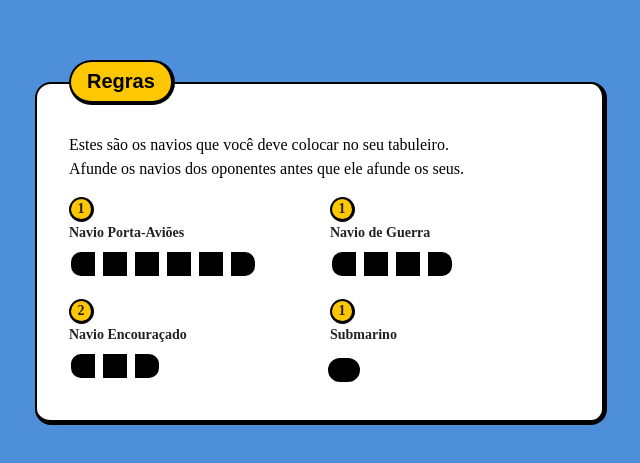
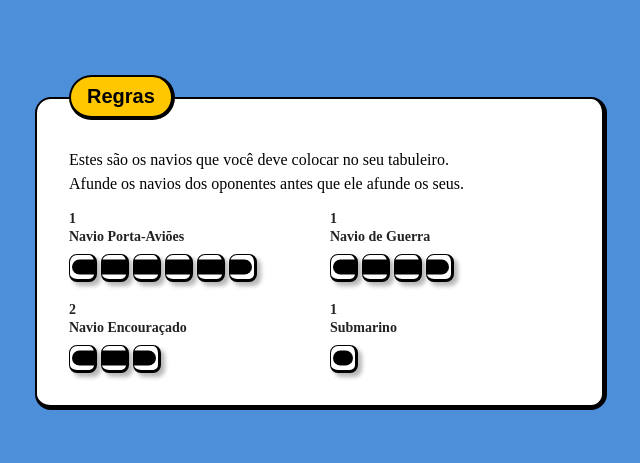
Before and after one commit to pedrowillliam/Battleship, a plain HTML site: page frontend/components/rules.html in a window 1280 px wide. Shown: the part 147-610 px from the top of the page, without its empty margins (95-735 px from the left). Drawn offline with Linux system fonts and the light colour scheme.

Commit message:
alterações após review

```diff
--- a/frontend/components/rules.css
+++ b/frontend/components/rules.css
@@ -66,22 +66,22 @@ body {
     color: #222;
 }
 
-.regras-navio .numero {
+regras-navio .numero {
     background-color: #ffc700;
     font-weight: 700;
-    size: 14px;
+    font-size: 12px;
     line-height: 24px;
-    letter-spacing: 0%;
-    border-radius: 50%;
-    border: 2px solid black;
+    letter-spacing: 0;
+    border: 1px solid black;
     border-right: 3px solid black;
     border-bottom: 3px solid black;
-    border-radius: 99px;
-    width: 20px;
-    height: 20px;
+    border-radius: 50%;
+    width: 16px;
+    height: 16px;
+    display: flex;
     align-items: center;
     justify-content: center;
-    font-weight: bold;
+    box-shadow: 2px 2px 5px rgba(0, 0, 0, 0.3);
 }
 
 .regras-navio span {
@@ -104,27 +104,73 @@ body {
   .bloco {
     width: 24px;
     height: 24px;
-    background-color: black;
-    border: 2px solid white;
+    background-color: white;
+    border: 1.5px solid black;
+    box-shadow: 4px 4px 4px rgba(0, 0, 0, 0.288);
+    border-right: 3px solid black;
+    border-bottom: 3px solid black;
 }
 
 .frente {
-    border-radius: 12px 0 0 12px;
+    border-radius: 8px;
+    position: relative;
+    background-color: white;
 }
-
+.frente::before {
+    content: "";
+    position: absolute;
+    top: 50%;
+    right: 0;
+    width: 90%;
+    height: 15px;
+    border-radius: 8px 0 0 8px;
+    background-color: black;
+    transform: translateY(-50%);
+}
 .meio {
-    border-radius: 0;
+    border-radius: 8px;
+    position: relative;
+    background-color: white;
 }
-
+.meio::before {
+    content: "";
+    position: absolute;
+    top: 50%;
+    left: 0;
+    width: 100%;
+    height: 15px;
+    background-color: black;
+    transform: translateY(-50%);
+}
 .traseira {
-    border-radius: 0 12px 12px 0;
+    border-radius: 8px;
+    position: relative;
+    border-radius: 8px;
+    background-color: white;
 }
-
+.traseira::before {
+    content: "";
+    position: absolute;
+    top: 50%;
+    left: 0;
+    width: 90%;
+    height: 15px;
+    border-radius: 0 8px 8px 0px;
+    background-color: black;
+    transform: translateY(-50%);
+}
 .unico {
-    width: 24px;
-    height: 32px;
-    top: 90px;
-    left: 29px;
-    border-radius: 20px;
-    transform: rotate(90deg);
+    border-radius: 8px;
+    position: relative;
 }
+.unico::before {
+    content: "";
+    position: absolute;
+    top: 50%;
+    left: 10%;
+    width: 80%;
+    height: 15px;
+    background-color: black;
+    transform: translateY(-50%);
+    border-radius: 8px;
+}
```
Lines whose indentation alone changed are shown as unchanged.
